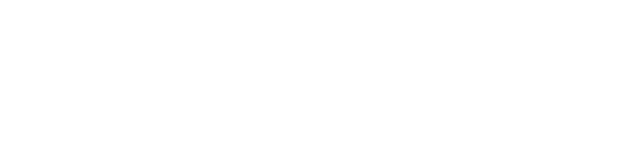
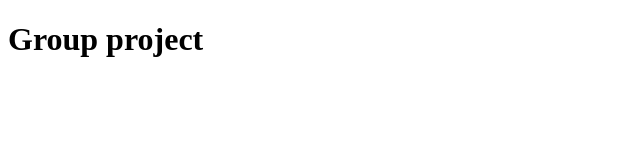
Before and after one commit to Netiar/Group-1-project, a plain HTML site: page index.html in a window 1280 px wide. Shown: the whole page, without its empty margins (0-640 px from the left). Drawn offline with Linux system fonts and the light colour scheme.

Commit message:
add h1 header

```diff
--- a/index.html
+++ b/index.html
@@ -9,7 +9,7 @@
 </head>
 <body>
 
-
+    <h1> Group project</h1>
     <script src="scripts.js"></script>
 </body>
 </html>
```
Also changed, not shown: about.html (+1 -1 lines), appointment.html (+1 -1 lines), contacts.html (+1 -1 lines), navbar.html (+1 -1 lines), services.html (+1 -1 lines).
